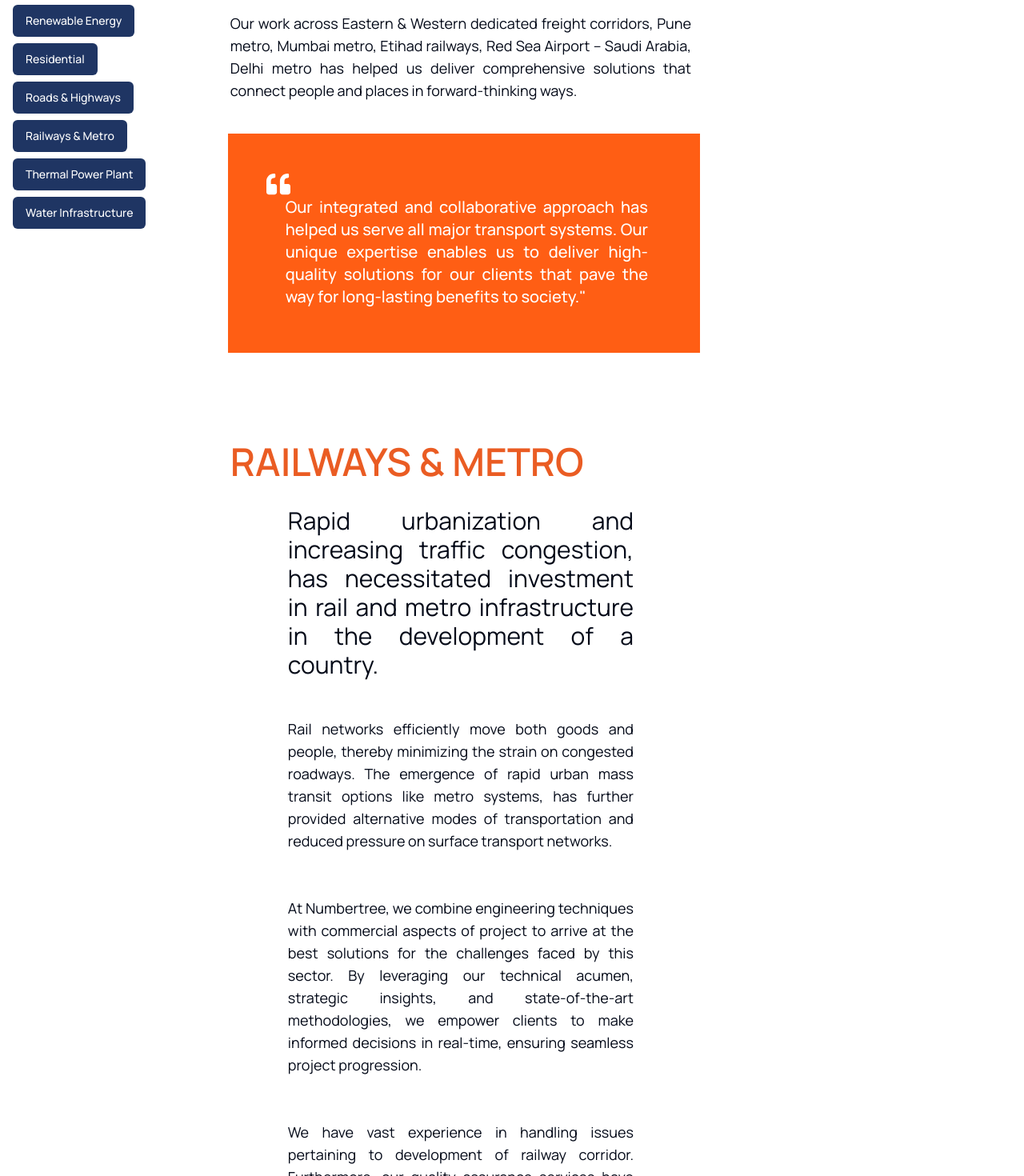
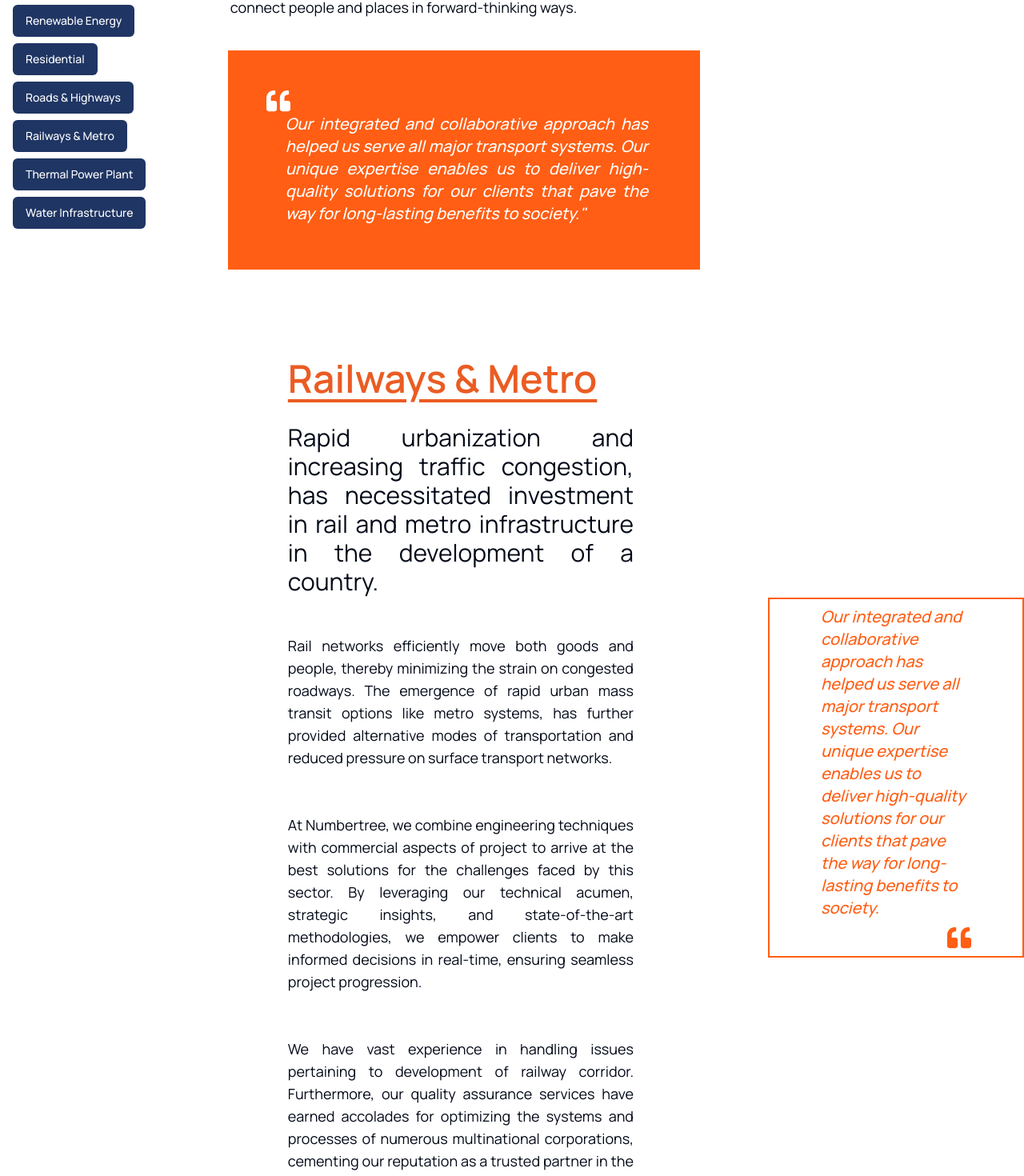
Before and after one commit to girishdigge/numbertree-app, a Next.js app: page /sectors/railways-metro in a window 1280 px wide. Shown: the part 1626-3096 px from the top of the page at 80% size. Built offline with nearby package versions, Linux system fonts and the light colour scheme.

Commit message:
sector internal page changes

```diff
--- a/src/app/(sitemap)/sectors/railways-metro/page.tsx
+++ b/src/app/(sitemap)/sectors/railways-metro/page.tsx
@@ -1,6 +1,7 @@
 import GetInTouch from '@/components/sitemap/getintouch';
 import { Button } from '@/components/ui/button';
 import { FaQuoteLeft } from 'react-icons/fa';
+import { FaQuoteRight } from 'react-icons/fa';
 import Image from 'next/image';
 import Link from 'next/link';
 import { IoHomeSharp } from 'react-icons/io5';
@@ -24,37 +25,37 @@ const Page = () => {
       name: 'Mumbai Metro Project ',
       location: 'Mumbai',
       link: '/#',
-      image: '/projects/mumbaiMetro.jpg', // replace with the actual image path
+      image: '/projects/newParliment.jpg', // replace with the actual image path
     },
     {
       name: 'Western Freight Corridor',
       location: 'Western',
       link: '/#',
-      image: '/projects/westernCorridor.jpg', // replace with the actual image path
+      image: '/projects/newParliment.jpg', // replace with the actual image path
     },
     {
       name: 'Eastern Freight Corridor ',
       location: 'Eastern',
       link: '/#',
-      image: '/projects/easternCorridor.jpg', // replace with the actual image path
+      image: '/projects/newParliment.jpg', // replace with the actual image path
     },
     {
       name: 'Pune Metro Project ',
       location: 'Pune',
       link: '/#',
-      image: '/projects/puneMetroa.jpg', // replace with the actual image path
+      image: '/projects/newParliment.jpg', // replace with the actual image path
     },
     {
       name: 'Etihad Railways',
       location: 'Etihad',
       link: '/#',
-      image: '/projects/etihadRailways.jpg', // replace with the actual image path
+      image: '/projects/newParliment.jpg', // replace with the actual image path
     },
     {
       name: 'Red Sea Airport ',
       location: 'Red Sea',
       link: '/#',
-      image: '/projects/redSea.jpg', // replace with the actual image path
+      image: '/projects/newParliment.jpg', // replace with the actual image path
     },
   ];
   return (
@@ -94,7 +95,7 @@ const Page = () => {
                 construction projects across sectors in infrastructure.
               </p>
             </div>
-            <Link href={`/contact`}>
+            <Link href={`/`}>
               <Button className='w-40 ml-4  bg-num-orange text-white mt-2 hover:bg-num-indigo hover:text-white'>
                 Read More
               </Button>
@@ -110,7 +111,7 @@ const Page = () => {
 
       <br />
       <div className='md:hidden flex flex-col items-center justify-center'>
-        <div className='flex   pl-4 flex-col'>
+        <div className='flex  pl-4 flex-col'>
           <h1 className='text-xl font-bold mb-2'> Share this page</h1>
 
           <div className='flex gap-4 mb-4'>
@@ -308,10 +309,6 @@ const Page = () => {
           </div>
         </div>
         <div className=' flex flex-col items-center  text-justify'>
-          <h1 className='text-5xl text-num-orange flex font-semibold md:w-3/4 w-11/12 mb-8'>
-            TRANSPORTATION
-          </h1>
-          <br />
           <h1 className='text-3xl flex justify-center gap-y-2 font-normal md:w-3/4 w-11/12 text-black mb-4'>
             <em>Helping people move faster, safer and sustainably</em>
           </h1>
@@ -344,17 +341,21 @@ const Page = () => {
             <div className='flex flex-col p-12 bg-wilmer-orange  m-4 mr-2 text-white '>
               <FaQuoteLeft size={30} className='text-white ' />
               <p className='text-xl font-medium ml-6 mr-4 mb-2 w-11/12'>
-                {`Our integrated and collaborative approach has helped us serve all
+                <em>
+                  {' '}
+                  {`Our integrated and collaborative approach has helped us serve all
               major transport systems. Our unique expertise enables us to
               deliver high-quality solutions for our clients that pave the way
               for long-lasting benefits to society."`}
+                </em>
               </p>
             </div>
           </div>
-          <h2 className='text-5xl md:w-3/4 w-11/12 flex mt-24  font-semibold text-num-orange mb-4'>
-            RAILWAYS & METRO
-          </h2>
+
           <div className='flex flex-col items-center w-3/4'>
+            <h2 className='text-5xl md:w-3/4  mt-24 underline underline-offset-8 font-semibold text-num-orange mb-4'>
+              Railways & Metro
+            </h2>
             <p className='  md:w-3/4 w-11/12 md:text-3xl text-xs mt-4 mb-8 flex '>
               Rapid urbanization and increasing traffic congestion, has
               necessitated investment in rail and metro infrastructure in the
@@ -389,8 +390,25 @@ const Page = () => {
           </div>
         </div>
 
-        <div className='hidden w-1/4 md:flex '>
+        <div className='hidden w-1/4 md:flex flex-col justify-between '>
           <GetInTouch />
+
+          <div className='bg-white mb-80  bg-opacity-50 w-full font-xl border-2 border-wilmer-orange p-2 pl-16 pr-16'>
+            <div className='flex flex-col  text-wilmer-orange '>
+              <p className='text-xl font-medium  mb-2 '>
+                <em>
+                  {' '}
+                  {`Our integrated and collaborative approach has helped us serve all
+              major transport systems. Our unique expertise enables us to
+              deliver high-quality solutions for our clients that pave the way
+              for long-lasting benefits to society.`}
+                </em>
+              </p>
+              <div className='flex justify-end'>
+                <FaQuoteLeft size={30} className='text-wilmer-orange ' />
+              </div>
+            </div>
+          </div>
         </div>
       </div>
       <div className='mt-4'>
@@ -446,7 +464,7 @@ const Page = () => {
         </Carousel>
       </div>
 
-      <div className='flex  mt-20'>
+      <div className='flex  mt-24'>
         <h2 className=' md:text-xl text-black border-2 border-num-orange hover:bg-num-orange hover:text-white p-2 font-medium ml-14 mb-2'>
           Explore More
         </h2>
--- a/src/components/home/projects.tsx
+++ b/src/components/home/projects.tsx
@@ -108,9 +108,9 @@ const Projects = () => {
                 </div>
               </CarouselItem>
             ))}
+            <CarouselPrevious className=' h-16 w-12 bg-num-orange hover:bg-num-indigo ' />
+            <CarouselNext className=' h-16 w-12 bg-num-orange hover:bg-num-indigo ' />
           </CarouselContent>
-          <CarouselPrevious className=' h-10 w-10 hover:bg-num-orange bg-num-indigo ' />
-          <CarouselNext className=' h-10 w-10 hover:bg-num-orange bg-num-indigo ' />
         </Carousel>
       </div>
     </div>
```
